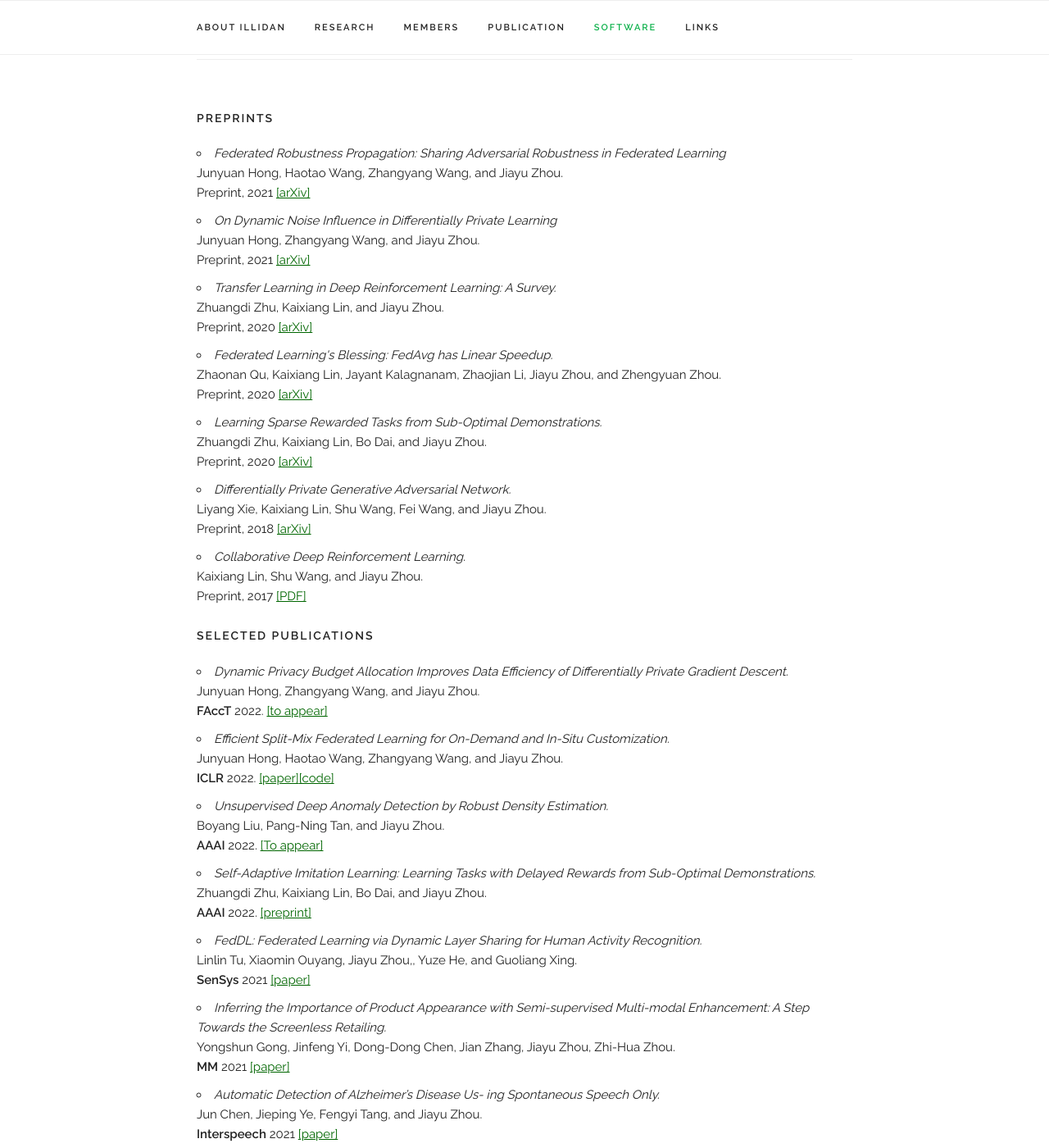
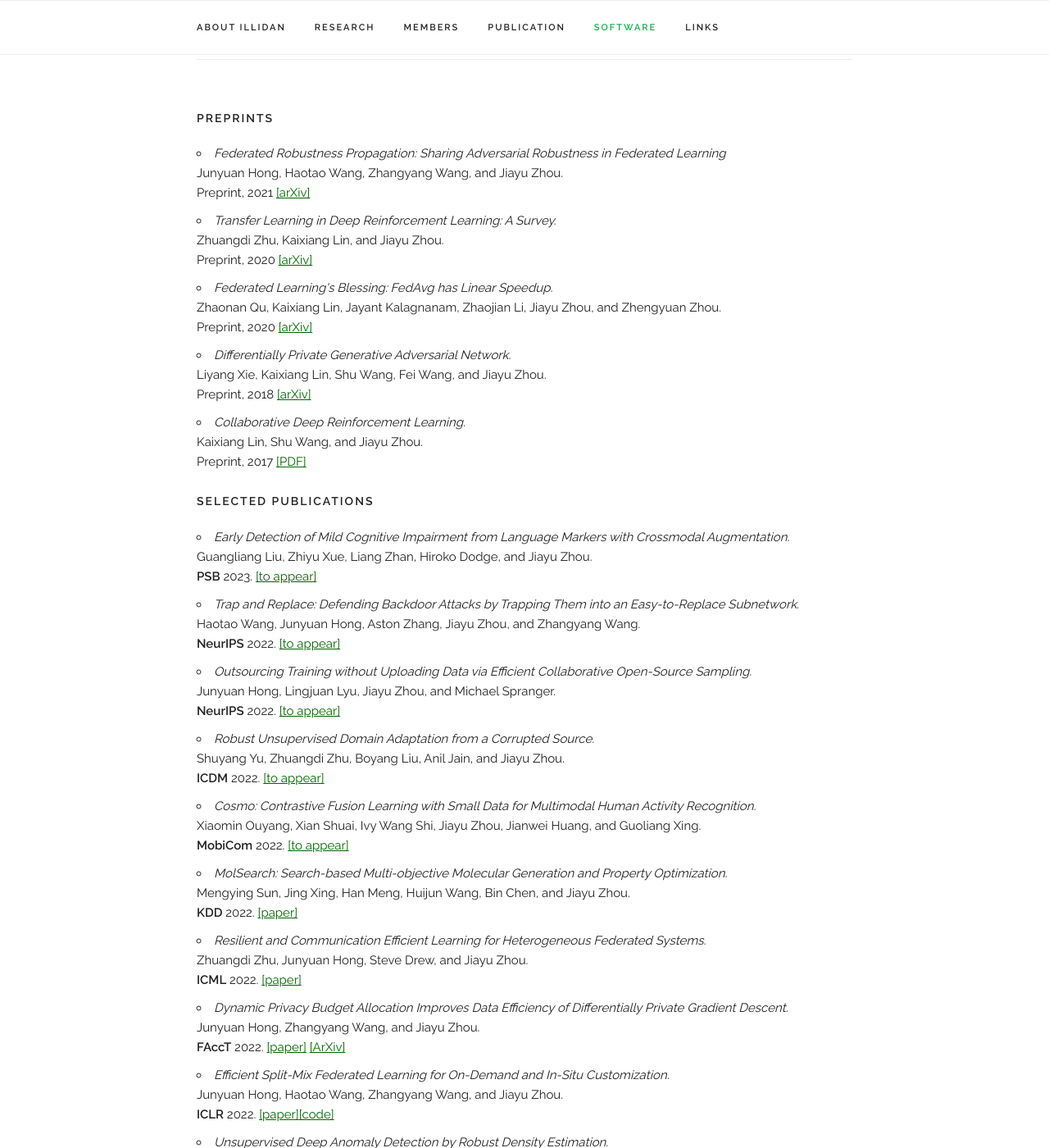
Before and after one commit to Marvelrex/denos.lab.io, a Jekyll site: the page built from index.html, in a window 1280 px wide and 1400 px high, scrolled down 8037 px. Shown: the whole window at 82% size. Built offline with Jekyll 4.4.1, drawn with Linux system fonts in a browser that asks for light colours; nearby versions of some CDN libraries.

Commit message:
Update paper

```diff
--- a/_layouts/default.html
+++ b/_layouts/default.html
@@ -278,11 +278,6 @@
             Preprint, 2021 <a href="https://arxiv.org/abs/2106.10196" target="_blank">[arXiv]</a>
         </li>
 
-        <li><i>On Dynamic Noise Influence in Differentially Private Learning</i><br>
-            Junyuan Hong, Zhangyang Wang, and Jiayu Zhou. <br>
-            Preprint, 2021 <a href="https://arxiv.org/abs/2101.07413" target="_blank">[arXiv]</a>
-        </li>
-
         <li><i>Transfer Learning in Deep Reinforcement Learning: A Survey. </i><br>
             Zhuangdi Zhu, Kaixiang Lin, and Jiayu Zhou. <br>
             Preprint, 2020 <a href="https://arxiv.org/abs/2009.07888" target="_blank">[arXiv]</a>
@@ -291,11 +286,6 @@
         <li><i>Federated Learning's Blessing: FedAvg has Linear Speedup. </i><br>
             Zhaonan Qu, Kaixiang Lin, Jayant Kalagnanam, Zhaojian Li, Jiayu Zhou, and Zhengyuan Zhou. <br>
             Preprint, 2020 <a href="https://arxiv.org/abs/2007.05690" target="_blank">[arXiv]</a>
-        </li>
-
-        <li><i>Learning Sparse Rewarded Tasks from Sub-Optimal Demonstrations. </i><br>
-            Zhuangdi Zhu, Kaixiang Lin, Bo Dai, and Jiayu Zhou. <br>
-            Preprint, 2020 <a href="https://arxiv.org/abs/2004.00530" target="_blank">[arXiv]</a>
         </li>
 
         <li><i>Differentially Private Generative Adversarial Network. </i><br>
@@ -311,9 +301,47 @@
 
       <h6 class="docs-header">Selected Publications</h6>
       <ul>
+
+        <li><i>Early Detection of Mild Cognitive Impairment from Language Markers with Crossmodal Augmentation. </i><br>
+            Guangliang Liu, Zhiyu Xue, Liang Zhan, Hiroko Dodge, and Jiayu Zhou. <br>
+            <b>PSB</b> 2023. <a href="" target="_blank">[to appear]</a>
+        </li>
+
+        <li><i>Trap and Replace: Defending Backdoor Attacks by Trapping Them into an Easy-to-Replace Subnetwork. </i><br>
+            Haotao Wang, Junyuan Hong, Aston Zhang, Jiayu Zhou, and Zhangyang Wang. <br>
+            <b>NeurIPS</b> 2022. <a href="" target="_blank">[to appear]</a>
+        </li>
+
+        <li><i>Outsourcing Training without Uploading Data via Efficient Collaborative Open-Source Sampling. </i><br>
+            Junyuan Hong, Lingjuan Lyu, Jiayu Zhou, and Michael Spranger. <br>
+            <b>NeurIPS</b> 2022. <a href="" target="_blank">[to appear]</a>
+        </li>
+
+        <li><i>Robust Unsupervised Domain Adaptation from a Corrupted Source. </i><br>
+            Shuyang Yu, Zhuangdi Zhu, Boyang Liu, Anil Jain, and Jiayu Zhou. <br>
+            <b>ICDM</b> 2022. <a href="" target="_blank">[to appear]</a>
+        </li>
+
+        <li><i>Cosmo: Contrastive Fusion Learning with Small Data for Multimodal Human Activity Recognition. </i><br>
+            Xiaomin Ouyang, Xian Shuai, Ivy Wang Shi, Jiayu Zhou, Jianwei Huang, and Guoliang Xing. <br>
+            <b>MobiCom</b> 2022. <a href="" target="_blank">[to appear]</a>
+        </li>
+
+        <li><i>MolSearch: Search-based Multi-objective Molecular Generation and Property Optimization. </i><br>
+            Mengying Sun, Jing Xing, Han Meng, Huijun Wang, Bin Chen, and Jiayu Zhou.  <br>
+            <b>KDD</b> 2022. <a href="https://dl.acm.org/doi/abs/10.1145/3534678.3542676" target="_blank">[paper]</a>
+        </li>
+
+        <li><i>Resilient and Communication Efficient Learning for Heterogeneous Federated Systems. </i><br>
+            Zhuangdi Zhu, Junyuan Hong, Steve Drew, and Jiayu Zhou.  <br>
+            <b>ICML</b> 2022. <a href="https://proceedings.mlr.press/v162/zhu22e.html" target="_blank">[paper]</a>
+        </li>
+
         <li><i>Dynamic Privacy Budget Allocation Improves Data Efficiency of Differentially Private Gradient Descent. </i><br>
             Junyuan Hong, Zhangyang Wang, and Jiayu Zhou. <br>
-            <b>FAccT</b> 2022. <a href="" target="_blank">[to appear]</a>
+            <b>FAccT</b> 2022.
+            <a href="https://dl.acm.org/doi/abs/10.1145/3531146.3533070" target="_blank">[paper]</a>
+            <a href="https://arxiv.org/abs/2101.07413" target="_blank">[ArXiv]</a>
         </li>
 
         <li><i>Efficient Split-Mix Federated Learning for On-Demand and In-Situ Customization. </i><br>
```
